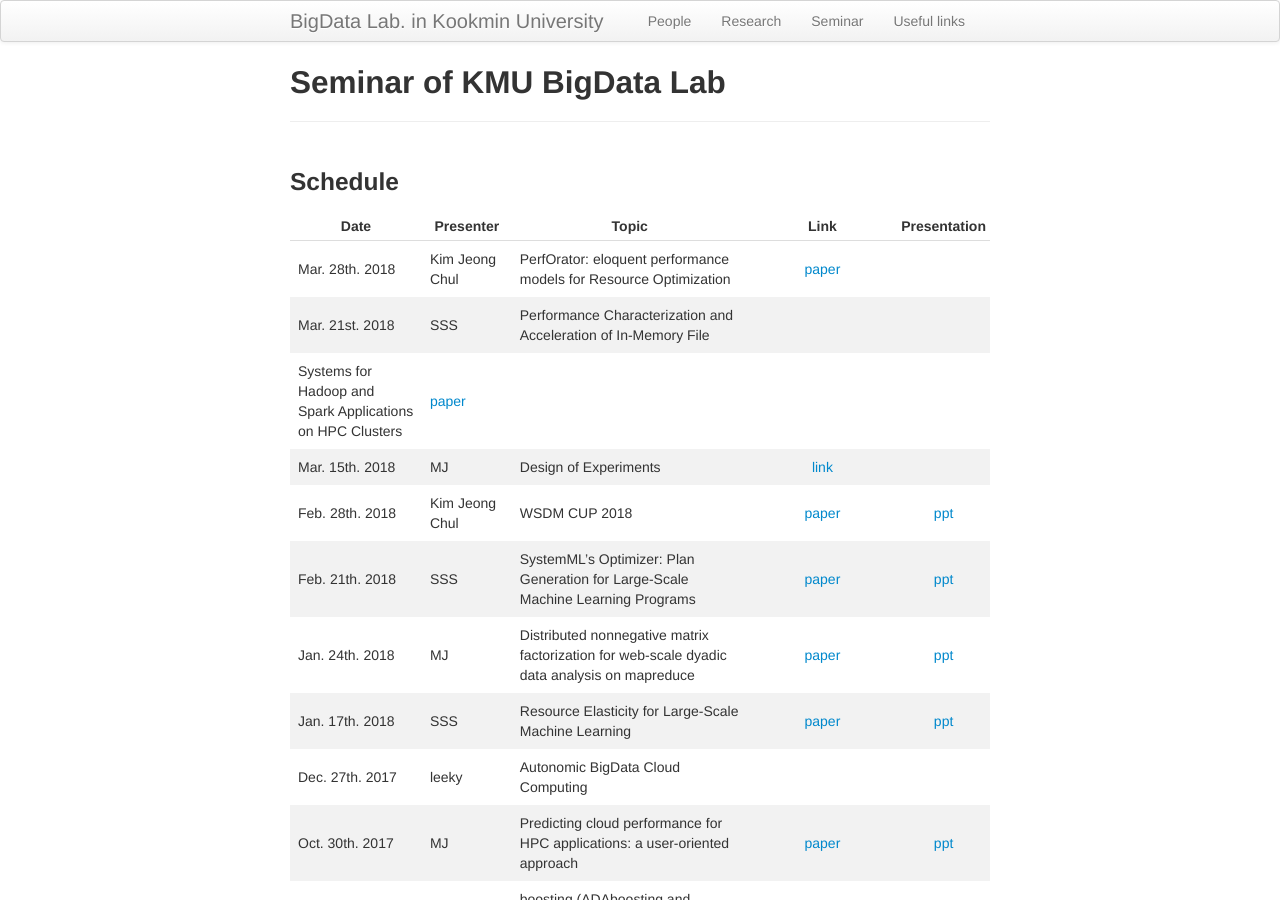
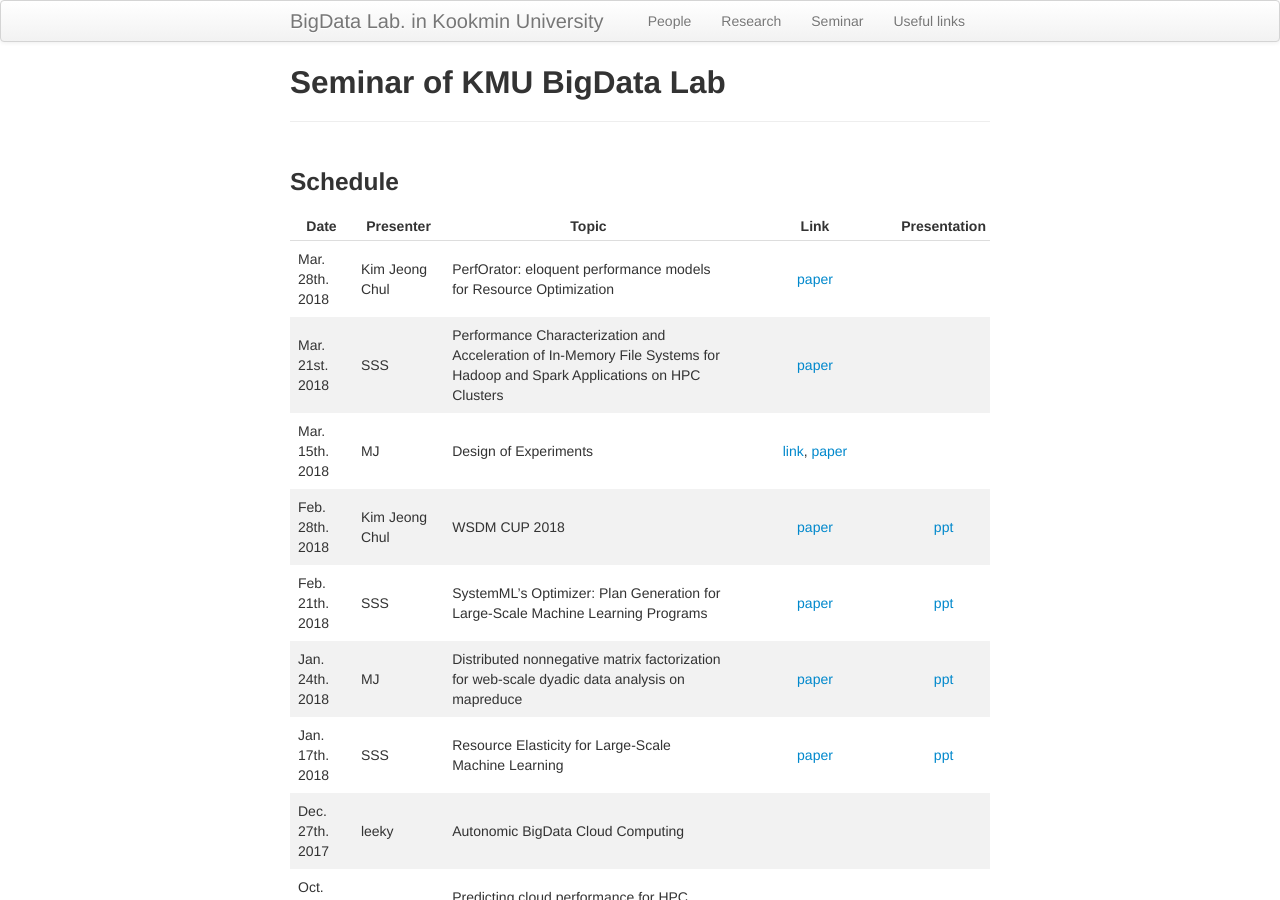
Before and after one commit to ddps-lab/kmu-bigdata.github.io, a Jekyll site: the page built from seminar/index.md, in a window 1280 px wide and 900 px high. Built offline with Jekyll 4.4.1, drawn with Linux system fonts in a browser that asks for light colours.

Commit message:
adding DOE seminar paper

```diff
--- a/seminar/index.md
+++ b/seminar/index.md
@@ -10,9 +10,8 @@ description: Seminar schedule of BigData Lab  in KMU
 | Date | Presenter | Topic | Link | Presentation |
 |------|-----------|-------|:----:|:--------------: |
 | Mar. 28th. 2018 | Kim Jeong Chul | PerfOrator: eloquent performance models for Resource Optimization | [paper](https://dl.acm.org/citation.cfm?id=2987566) | |
-| Mar. 21st. 2018 | SSS | Performance Characterization and Acceleration of In-Memory File
-Systems for Hadoop and Spark Applications on HPC Clusters | [paper](http://ieeexplore.ieee.org/abstract/document/7363761/) | |
-| Mar. 15th. 2018 | MJ | Design of Experiments | [link](https://docs.google.com/document/d/184OsxvbwNmcFdYNIGLxf-0urPXqILHMSbyxsfVWI-eQ/edit?usp=sharing) | |
+| Mar. 21st. 2018 | SSS | Performance Characterization and Acceleration of In-Memory File Systems for Hadoop and Spark Applications on HPC Clusters | [paper](http://ieeexplore.ieee.org/abstract/document/7363761/) | |
+| Mar. 15th. 2018 | MJ | Design of Experiments | [link](https://docs.google.com/document/d/184OsxvbwNmcFdYNIGLxf-0urPXqILHMSbyxsfVWI-eQ/edit?usp=sharing), [paper](https://pdfs.semanticscholar.org/1d29/9db9d4f903e4156243760c431553cae585eb.pdf) | |
 | Feb. 28th. 2018 | Kim Jeong Chul | WSDM CUP 2018 | [paper](http://wsdm-cup-2018.kkbox.events/pdf/1_WSDM_Cup_Bing_Bai_Revised.pdf) | [ppt](https://docs.google.com/presentation/d/1d43-vbnGOM_ggKcexQUcpp8Wx6BXYc3GOlDEMeMuE_A/edit?usp=sharing) |
 | Feb. 21th. 2018 | SSS | SystemML’s Optimizer: Plan Generation for Large-Scale Machine Learning Programs | [paper](https://www.semanticscholar.org/paper/SystemML's-Optimizer%3A-Plan-Generation-for-Large-Sc-Boehm-Burdick/0a9da717999ba687bcbef86cbc996f4b7334f990) | [ppt](https://docs.google.com/presentation/d/1SZgo423bGi_6HeKkTQDmq95qw1TMXsvsvPHXhJSiV7Y/edit?usp=sharing) |
 | Jan. 24th. 2018 | MJ | Distributed nonnegative matrix factorization for web-scale dyadic data analysis on mapreduce | [paper](https://dl.acm.org/citation.cfm?id=1772760) | [ppt](https://docs.google.com/presentation/d/12TtK-bIJXoPCYn3Oj2mBDf5_GPqjBpfliy8IKUeH-B0/edit#slide=id.p3)|
```
